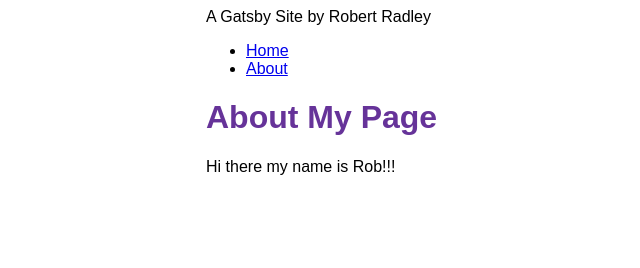
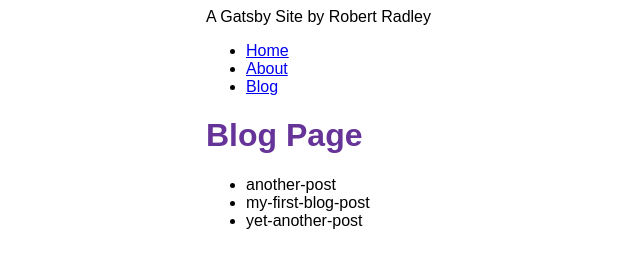
Before and after one commit to rradley77/my-tutorial-gatsby-site, a Gatsby site: page /blog in a window 1280 px wide. Shown: the whole page, without its empty margins (184-824 px from the left). Built offline with nearby package versions, Linux system fonts and the light colour scheme; Gatsby itself is replaced by a stand-in of ours.

Commit message:
finished gatsby tutorial 4

```diff
--- a/src/components/Layout.js
+++ b/src/components/Layout.js
@@ -34,8 +34,13 @@ const Layout = ({ pageTitle, children }) => {
             </Link>
           </li>
           <li className={navLinkItem}>
-            <Link className={navLinkText} to="/About">
+            <Link className={navLinkText} to="/about">
               About
+            </Link>
+          </li>
+          <li className={navLinkItem}>
+            <Link className={navLinkText} to="/blog">
+              Blog
             </Link>
           </li>
         </ul>
--- a/src/pages/About.js
+++ b/src/pages/About.js
@@ -1,5 +1,5 @@
 import React from "react";
-import Layout from "../components/Layout";
+import Layout from "../components/layout";
 const About = () => {
   return (
     <Layout pageTitle="About My Page">
--- a/src/pages/blog.js
+++ b/src/pages/blog.js
@@ -1,11 +1,26 @@
 import React from "react";
 import Layout from "../components/layout";
-const BlogPage = () => {
+import { graphql } from "gatsby";
+const BlogPage = ({ data }) => {
   return (
-    <Layout pageTitle="About My Page">
-      <p>Hi there my name is Rob!!!</p>
+    <Layout pageTitle="Blog Page">
+      <ul>
+        {data.allFile.nodes.map((node) => (
+          <li key={node.name}>{node.name}</li>
+        ))}
+      </ul>
     </Layout>
   );
 };
 
+export const query = graphql`
+  {
+    allFile {
+      nodes {
+        name
+      }
+    }
+  }
+`;
+
 export default BlogPage;
```
